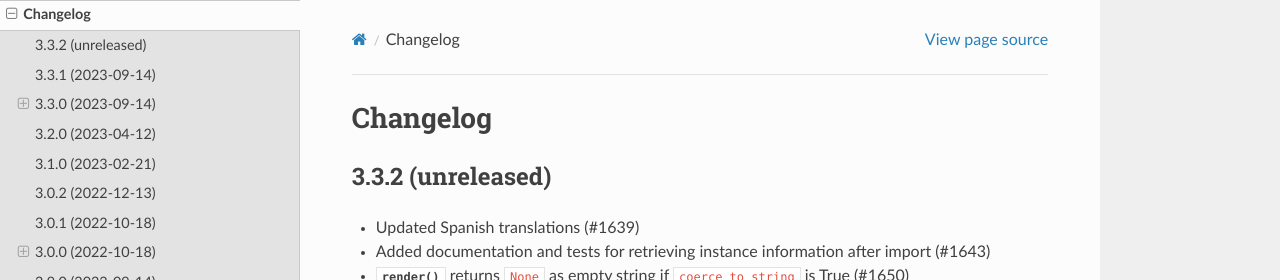
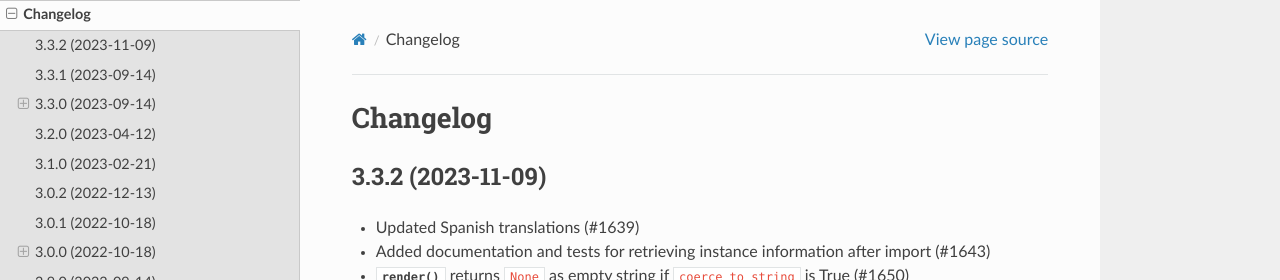
Before and after one commit to django-import-export/django-import-export, a Sphinx documentation site: the page built from docs/changelog.rst, in a window 1280 px wide and 900 px high. Shown: the top 280 px of the window. Built offline with Sphinx 7.4.7 and the Read the Docs theme 2.0.0, drawn with Linux system fonts in a browser that asks for light colours; pages that are not in the unit, such as notebooks, are missing from menus.

Commit message:
Preparing release 3.3.2

```diff
--- a/docs/changelog.rst
+++ b/docs/changelog.rst
@@ -1,7 +1,7 @@
 Changelog
 =========
 
-3.3.2 (unreleased)
+3.3.2 (2023-11-09)
 ------------------
 
 - Updated Spanish translations (#1639)
--- a/import_export/__init__.py
+++ b/import_export/__init__.py
@@ -1 +1 @@
-__version__ = "3.3.2.dev0"
+__version__ = "3.3.2"
```
